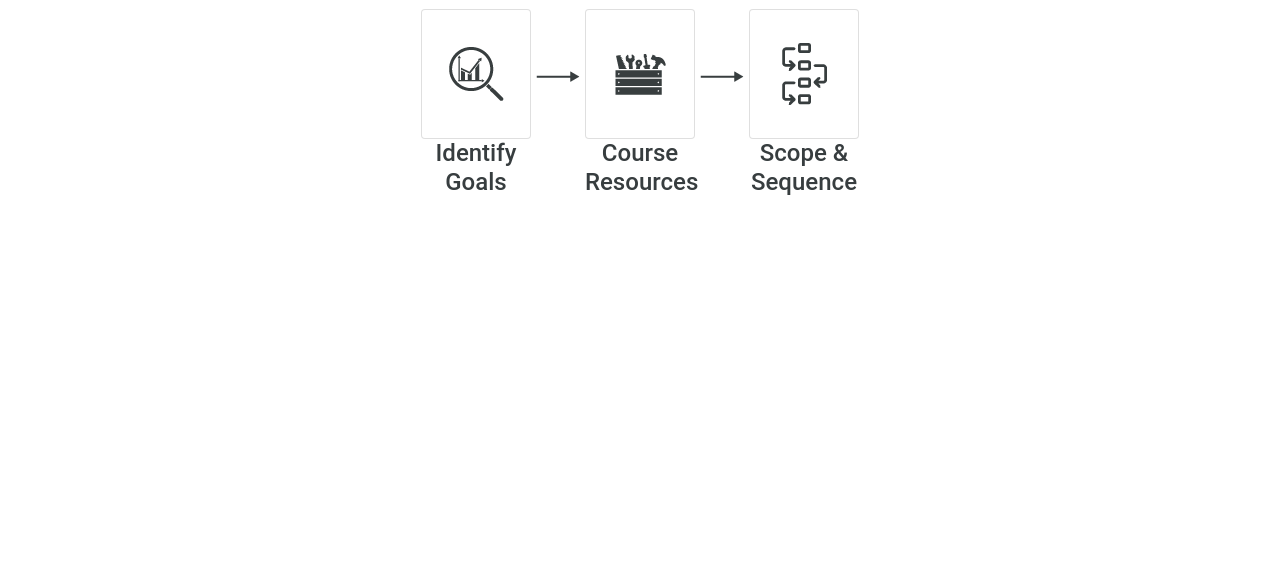
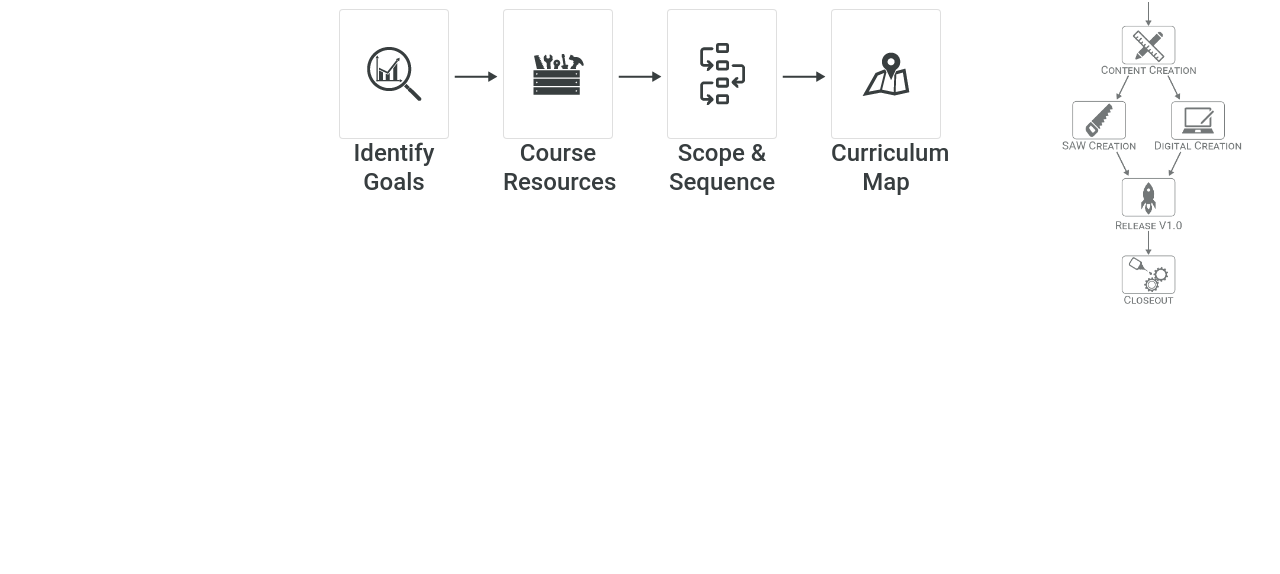
Before and after one commit to jbell0385/workflow-project, a website: page views/course-planning.html in a window 1280 px wide. Shown: the part 226-800 px from the top of the page. Drawn offline with nearby package versions, Linux system fonts and the light colour scheme.

Commit message:
Added overall where am i graphic

```diff
--- a/app.css
+++ b/app.css
@@ -97,3 +97,27 @@ li>a:hover{
 .navbar{
     font-size:14px;
 }
+
+.popover{
+    box-shadow:3px 3px 5px #ababab;
+}
+
+.popover-header{
+    font-size:20px;
+}
+
+.popover-body{
+    font-size:18px;
+}
+
+.roadmap{
+    position:fixed;
+    right:3%;
+    top:13%;
+    width:180px;
+    opacity:0.7;
+}
+
+.roadmap img{
+    width:180px;
+}
--- a/views/course-planning.html
+++ b/views/course-planning.html
@@ -102,10 +102,29 @@
                     </div>
                 <h4 class="custom-card-heading">Scope &amp; Sequence</h4>
             </div>
+            <div class="col-xs-1 d-flex justify-center align-items-center arrow-right">
+                <img src="../images/arrow-right.png" alt="">
+            </div>
+            <div class="col-xs-1">
+                    <div class="card concept-card" data-toggle="popover" title="Scope &amp; Sequence"
+                    data-content="<ul>
+                            <li>Ensure curriculum map is complete and approved.</li>
+                            <li>Add any unique components that are missing from curriculum map.</li>
+                        </ul>">
+                        <div class="card-body">
+                            <img src="../images/curriculum-map.png" alt="">
+                        </div>
+                    </div>
+                <h4 class="custom-card-heading">Curriculum Map</h4>
+            </div>
 
         </div>
 
 
+    </div>
+
+    <div class="roadmap">
+        <img src="../images/roadmap-course-planning.png" alt="">
     </div>
 
     <!-- Optional JavaScript -->
```
Also changed, not shown: views/closeout.html (+4 -0 lines), views/content-creation.html (+4 -0 lines), views/digital-creation.html (+4 -0 lines), views/release-v10.html (+4 -0 lines), views/saw-creation.html (+4 -0 lines), views/vertical-slice.html (+4 -0 lines), images/roadmap-closeout.png (added), images/roadmap-content-creation.png (added), images/roadmap-course-planning.png (added), images/roadmap-digital-creation.png (added), images/roadmap-release.png (added), images/roadmap-saw-creation.png (added), images/roadmap-vertical-slice.png (added), images/team-roles.png (added).
